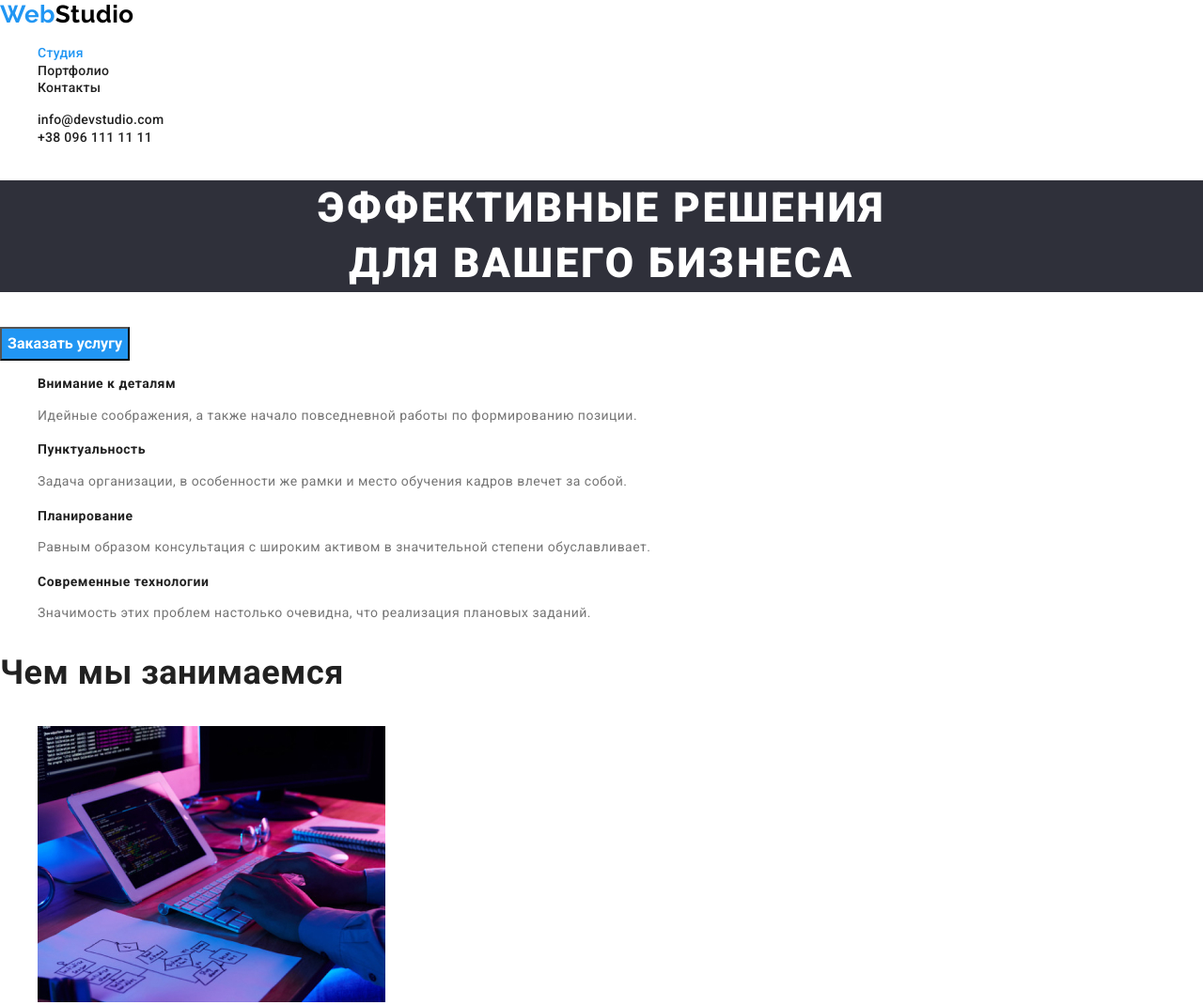
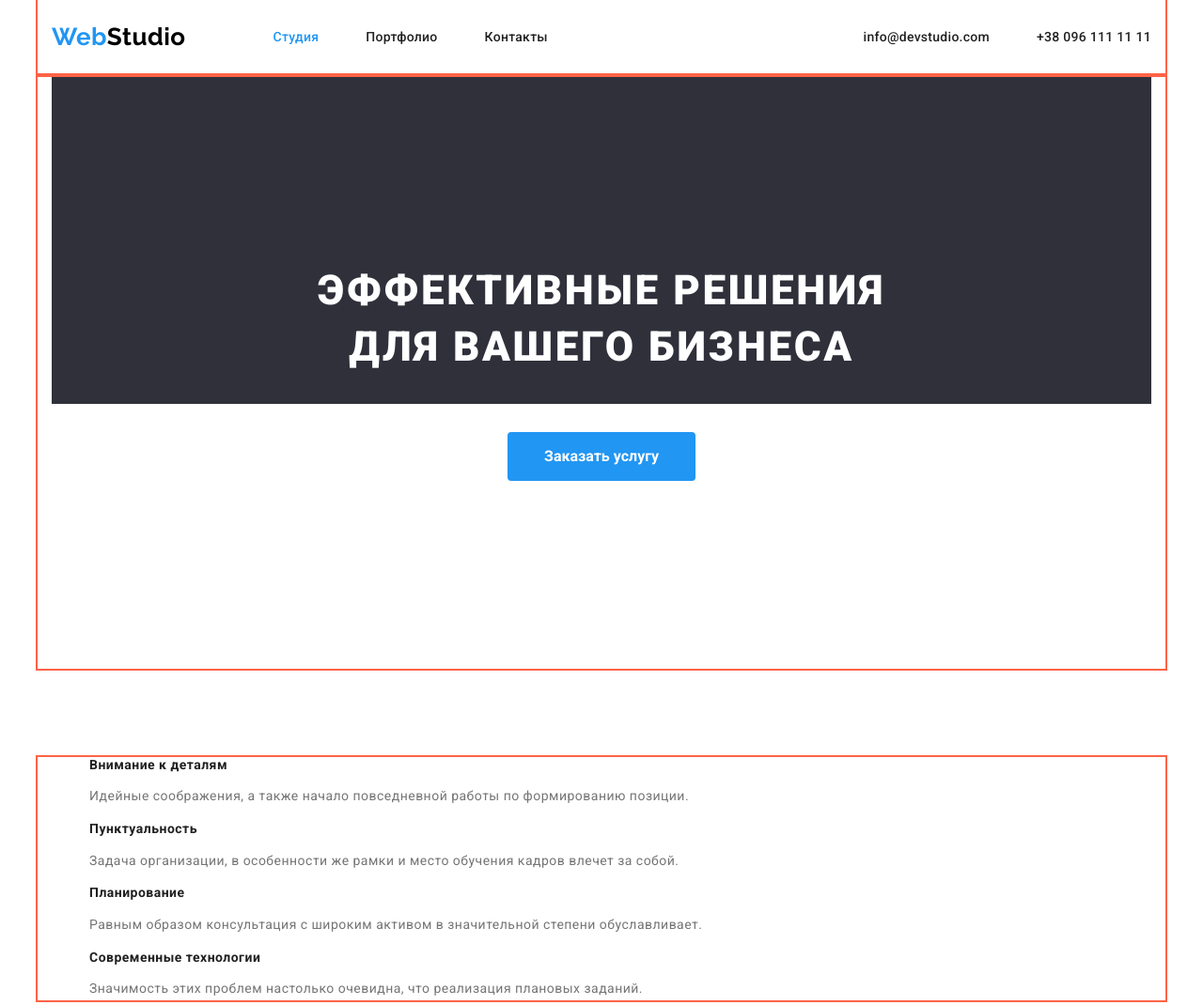
Before and after one commit to nickbron/goit-markup-hw-03, a plain HTML site: page index.html in a window 1280 px wide. Shown: the top 1070 px of the page at 94% size. Drawn offline with nearby package versions, Linux system fonts and the light colour scheme.

Commit message:
create header

```diff
--- a/css/main.css
+++ b/css/main.css
@@ -10,6 +10,8 @@
 }
 
 ul {
+  margin-top: 0px;
+  margin-bottom: 0px;
   list-style-type: none;
 }
 
@@ -31,6 +33,8 @@ body {
 }
 
 .logof {
+  margin-top: 0px;
+  padding-top: 60px;
   color: var(--h-text-color);
   background-color: var(--hero-color);
 }
@@ -47,6 +51,12 @@ body {
   color: var(--title-text-color);
 }
 
+.list {
+  padding: 0;
+  margin: 0;
+  list-style: none;
+}
+
 .site-nav .link,
 .contacts-nav .link {
   text-decoration: none;
@@ -55,21 +65,77 @@ body {
   line-height: 1.14;
   letter-spacing: 0.02em;
   color: var(--primary-text-color);
+  display: block;
+  padding-top: 32px;
+  padding-bottom: 32px;
+}
+
+.main-nav {
+  display: flex;
+  align-items: center;
+}
+
+.site-nav,
+.contacts-nav {
+  display: flex;
+}
+
+.contacts-nav {
+  margin-left: auto;
+}
+
+.site-nav .item:not(:last-child) {
+  margin-right: 50px;
+}
+
+.site-nav {
+  margin-left: 93px;
+}
+
+.contacts-nav .item + .item {
+  margin-left: 50px;
 }
 
 /* section hero */
+.hero {
+  text-align: center;
+}
+
 .hero-title {
+  margin-top: 0;
+  margin-bottom: 30px;
+  padding-top: 200px;
+  padding-bottom: 30px;
   background-color: var(--hero-color);
   color: var(--h-text-color);
   font-weight: 900;
   font-size: 44px;
   line-height: 1.36;
-  text-align: center;
   letter-spacing: 0.06em;
   text-transform: uppercase;
 }
 
+.about {
+  margin-top: 94px;
+  /* display: block; */
+  /* display: inline-block; */
+  /* padding-top: 94px;
+  padding-bottom: 94px; */
+  /* padding-left: 215px;
+  padding-right: 215px; */
+  /* display: flex; */
+  /* flex-wrap: wrap; */
+}
+
 .button-primary {
+  display: inline-block;
+  padding: 10px 32px;
+  margin-bottom: 200px;
+  min-width: 200px;
+  border-radius: 4px;
+  text-align: center;
+  border: 1px solid transparent;
+
   font-family: inherit;
   font-weight: 700;
   font-size: 16px;
@@ -94,6 +160,8 @@ body {
 }
 
 .about-a {
+  margin-top: 0px;
+  margin-bottom: 10px;
   font-weight: 700;
   font-size: 14px;
   line-height: 1.17;
@@ -109,14 +177,23 @@ body {
 /* чем занимаемся */
 .what-doing,
 .team {
+  margin-top: 0px;
+  /* margin-bottom: 50px; */
   font-weight: 700;
   font-size: 36px;
   line-height: 1.17;
   color: var(--primary-text-color);
+  text-align: center;
 }
 
 /* наша команда */
+.team-card {
+  /* margin-bottom: 30px; */
+}
+
 .name-card {
+  margin-top: 30px;
+  margin-bottom: 10px;
   font-weight: 500;
   font-size: 16px;
   line-height: 1.17;
@@ -175,3 +252,16 @@ body {
   color: var(--h-text-color);
   background-color: var(--title-text-color);
 }
+
+/* .page-header {
+  outline: 2px solid tomato;
+} */
+
+.container {
+  margin-left: auto;
+  margin-right: auto;
+  width: 1200px;
+  padding-left: 15px;
+  padding-right: 15px;
+  outline: 2px solid tomato;
+}
--- a/css/modern-normalize.css
+++ /dev/null
@@ -1,289 +0,0 @@
-/*! modern-normalize v1.0.0 | MIT License | https://github.com/sindresorhus/modern-normalize */
-
-/*
-Document
-========
-*/
-
-/**
-Use a better box model (opinionated).
-*/
-
-*,
-*::before,
-*::after {
-  box-sizing: border-box;
-}
-
-/**
-Use a more readable tab size (opinionated).
-*/
-
-:root {
-  -moz-tab-size: 4;
-  tab-size: 4;
-}
-
-/**
-1. Correct the line height in all browsers.
-2. Prevent adjustments of font size after orientation changes in iOS.
-*/
-
-html {
-  line-height: 1.15; /* 1 */
-  -webkit-text-size-adjust: 100%; /* 2 */
-}
-
-/*
-Sections
-========
-*/
-
-/**
-Remove the margin in all browsers.
-*/
-
-body {
-  margin: 0;
-  padding: 0;
-}
-
-/**
-Improve consistency of default fonts in all browsers. (https://github.com/sindresorhus/modern-normalize/issues/3)
-*/
-
-body {
-  font-family: system-ui, -apple-system, /* Firefox supports this but not yet `system-ui` */ "Segoe UI", Roboto,
-    Helvetica, Arial, sans-serif, "Apple Color Emoji", "Segoe UI Emoji";
-}
-
-/*
-Grouping content
-================
-*/
-
-/**
-1. Add the correct height in Firefox.
-2. Correct the inheritance of border color in Firefox. (https://bugzilla.mozilla.org/show_bug.cgi?id=190655)
-*/
-
-hr {
-  height: 0; /* 1 */
-  color: inherit; /* 2 */
-}
-
-/*
-Text-level semantics
-====================
-*/
-
-/**
-Add the correct text decoration in Chrome, Edge, and Safari.
-*/
-
-abbr[title] {
-  text-decoration: underline dotted;
-}
-
-/**
-Add the correct font weight in Edge and Safari.
-*/
-
-b,
-strong {
-  font-weight: bolder;
-}
-
-/**
-1. Improve consistency of default fonts in all browsers. (https://github.com/sindresorhus/modern-normalize/issues/3)
-2. Correct the odd 'em' font sizing in all browsers.
-*/
-
-code,
-kbd,
-samp,
-pre {
-  font-family: ui-monospace, SFMono-Regular, Consolas, "Liberation Mono", Menlo, monospace; /* 1 */
-  font-size: 1em; /* 2 */
-}
-
-/**
-Add the correct font size in all browsers.
-*/
-
-small {
-  font-size: 80%;
-}
-
-/**
-Prevent 'sub' and 'sup' elements from affecting the line height in all browsers.
-*/
-
-sub,
-sup {
-  font-size: 75%;
-  line-height: 0;
-  position: relative;
-  vertical-align: baseline;
-}
-
-sub {
-  bottom: -0.25em;
-}
-
-sup {
-  top: -0.5em;
-}
-
-/*
-Tabular data
-============
-*/
-
-/**
-1. Remove text indentation from table contents in Chrome and Safari. (https://bugs.chromium.org/p/chromium/issues/detail?id=999088, https://bugs.webkit.org/show_bug.cgi?id=201297)
-2. Correct table border color inheritance in all Chrome and Safari. (https://bugs.chromium.org/p/chromium/issues/detail?id=935729, https://bugs.webkit.org/show_bug.cgi?id=195016)
-*/
-
-table {
-  text-indent: 0; /* 1 */
-  border-color: inherit; /* 2 */
-}
-
-/*
-Forms
-=====
-*/
-
-/**
-1. Change the font styles in all browsers.
-2. Remove the margin in Firefox and Safari.
-*/
-
-button,
-input,
-optgroup,
-select,
-textarea {
-  font-family: inherit; /* 1 */
-  font-size: 100%; /* 1 */
-  line-height: 1.15; /* 1 */
-  margin: 0; /* 2 */
-}
-address {
-  font-style: normal;
-}
-
-/**
-Remove the inheritance of text transform in Edge and Firefox.
-1. Remove the inheritance of text transform in Firefox.
-*/
-
-button,
-select {
-  /* 1 */
-  text-transform: none;
-}
-
-/**
-Correct the inability to style clickable types in iOS and Safari.
-*/
-
-button,
-[type="button"],
-[type="reset"],
-[type="submit"] {
-  -webkit-appearance: button;
-}
-
-/**
-Remove the inner border and padding in Firefox.
-*/
-
-::-moz-focus-inner {
-  border-style: none;
-  padding: 0;
-}
-
-/**
-Restore the focus styles unset by the previous rule.
-*/
-
-:-moz-focusring {
-  outline: 1px dotted ButtonText;
-}
-
-/**
-Remove the additional ':invalid' styles in Firefox.
-See: https://github.com/mozilla/gecko-dev/blob/2f9eacd9d3d995c937b4251a5557d95d494c9be1/layout/style/res/forms.css#L728-L737
-*/
-
-:-moz-ui-invalid {
-  box-shadow: none;
-}
-
-/**
-Remove the padding so developers are not caught out when they zero out 'fieldset' elements in all browsers.
-*/
-
-legend {
-  padding: 0;
-}
-
-/**
-Add the correct vertical alignment in Chrome and Firefox.
-*/
-
-progress {
-  vertical-align: baseline;
-}
-
-/**
-Correct the cursor style of increment and decrement buttons in Safari.
-*/
-
-::-webkit-inner-spin-button,
-::-webkit-outer-spin-button {
-  height: auto;
-}
-
-/**
-1. Correct the odd appearance in Chrome and Safari.
-2. Correct the outline style in Safari.
-*/
-
-[type="search"] {
-  -webkit-appearance: textfield; /* 1 */
-  outline-offset: -2px; /* 2 */
-}
-
-/**
-Remove the inner padding in Chrome and Safari on macOS.
-*/
-
-::-webkit-search-decoration {
-  -webkit-appearance: none;
-}
-
-/**
-1. Correct the inability to style clickable types in iOS and Safari.
-2. Change font properties to 'inherit' in Safari.
-*/
-
-::-webkit-file-upload-button {
-  -webkit-appearance: button; /* 1 */
-  font: inherit; /* 2 */
-}
-
-/*
-Interactive
-===========
-*/
-
-/*
-Add the correct display in Chrome and Safari.
-*/
-
-summary {
-  display: list-item;
-}
--- a/index.html
+++ b/index.html
@@ -16,37 +16,43 @@
     <link rel="stylesheet" href="./css/main.css">
 </head>
 <body>
-    <header>
-        <nav>
+    <header class="page-header">
+        <div class="container">
+            <nav class="main-nav">
                 <a href="./index.html" class="logo"> <span style="color: var(--title-text-color); ">Web</span>Studio</a>
-            <ul class="site-nav">
-                <li>
+                <ul class="site-nav list">
+                    <li class="item">
                         <a href="#" class="link current">Студия</a>
                     </li>
-                <li>
+                    <li class="item">
                         <a href="./portfolio.html" class="link">Портфолио</a>
                     </li>
-                <li>
+                    <li class="item">
                         <a href="#" class="link">Контакты</a>
                     </li>
                 </ul>
-        </nav>
 
-        <ul class="contacts-nav">
-            <li>
+
+                <ul class="contacts-nav list">
+                    <li class="item">
                         <a href="mailto:info@devstudio.com" class="link">info@devstudio.com</a>
                     </li>
-            <li>
+                    <li class="item">
                         <a href="tel:+380961111111" class="link">+38 096 111 11 11</a>
                     </li>
                 </ul>
+           </nav>
+        </div>
     </header>
     <main>
         <section class="hero">
+            <div class="container">
                 <h1 class="hero-title">Эффективные решения <br> для вашего бизнеса</h1>
                 <button class="button-primary">Заказать услугу</button>
+            </div>
         </section>
         <section class="about">
+            <div class="container">
                 <h2 class="visually-hidden"> О нас </h2>
                 <ul>
                     <li>
@@ -72,8 +78,10 @@
                         <p class="about-b">Значимость этих проблем настолько очевидна, что реализация плановых заданий.</p>
                     </li>
                 </ul>
+            </div>
         </section>
         <section class="what-doing">
+            <div class="container">
                 <h2 class = "what-doing" >Чем мы занимаемся</h2>
                 <ul>
                     <li> <img src="./images/img1.jpg" alt="img" width="370"> </li>
@@ -82,8 +90,10 @@
                         <img src="./images/img3.jpg" alt="img" width="370">
                     </li>
                 </ul>
+            </div>
         </section>
         <section class="team">
+            <div class="container">
                     <h2 class="team"> Наша команда</h2>
                 <ul>
                     <li class="team-card"> <img src="./images/igor.jpg" alt="img" width="270">
@@ -103,9 +113,11 @@
                         <p class="specialty">UI Designer</p>
                     </li>
                 </ul>
+            </div>
         </section>
     </main>
     <footer>
+        <div class="container">
                 <h2 class="logof"><span style="color: var(--title-text-color);">Web</span>Studio</h2>
                 <address class="adr">
                     <p class="cont-text">г. Киев, пр-т Леси Украинки, 26</p>
@@ -118,7 +130,7 @@
                         </li>
                     </ul>
                 </address>
-
+       </div>
 
     </footer>
 </body>
```
Lines whose indentation alone changed are shown as unchanged.
